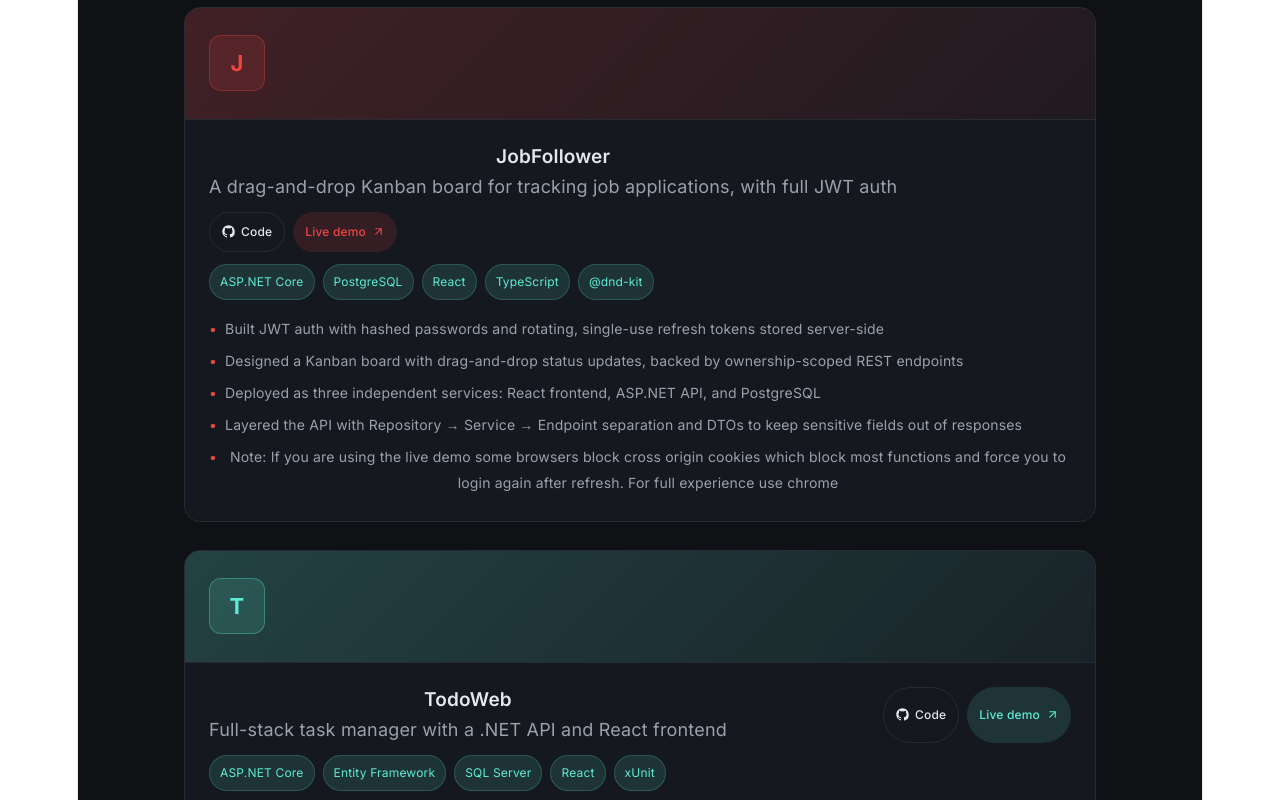
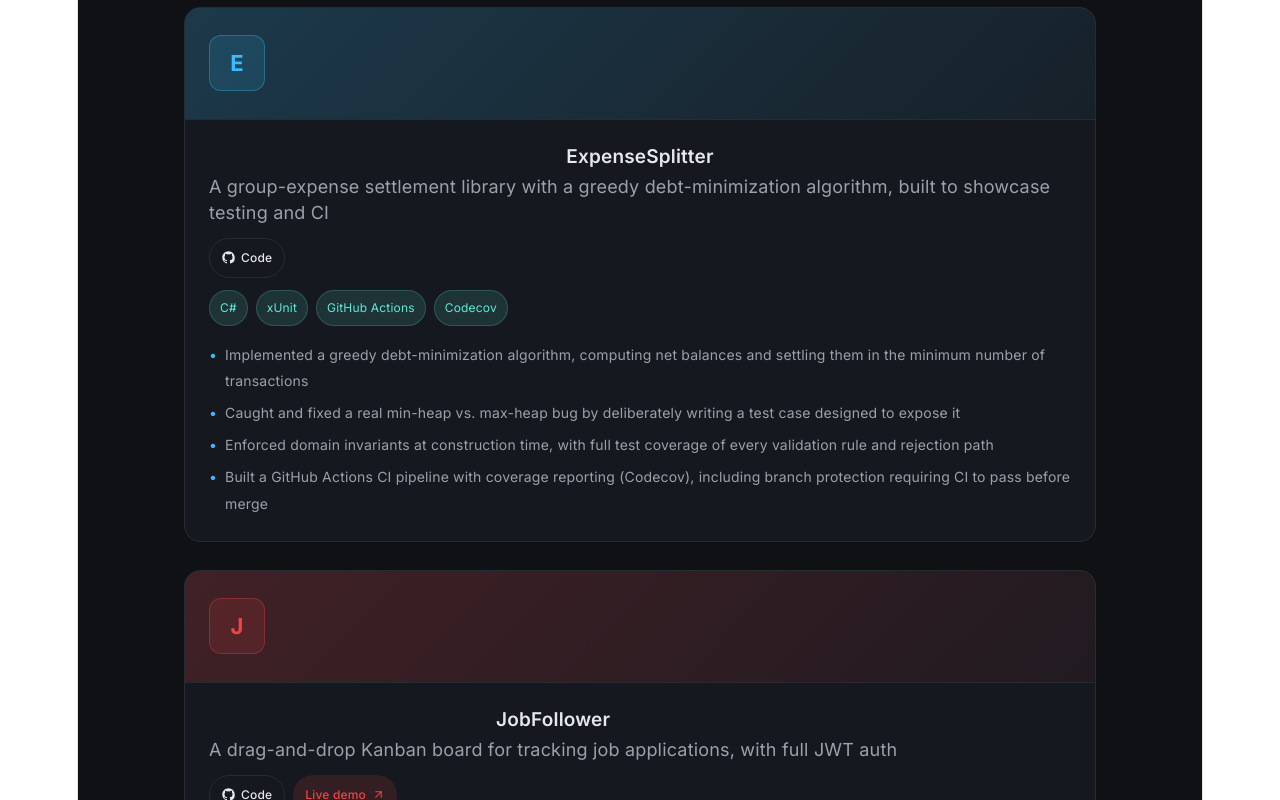
Before and after one commit to KKondor/portfolio, a React (Vite) app: page / in a window 1280 px wide. Shown: the part 880-1680 px from the top of the page. Built offline with nearby package versions, Linux system fonts and the light colour scheme.

Commit message:
feat: added a new project

```diff
--- a/src/KristofPortfolio.jsx
+++ b/src/KristofPortfolio.jsx
@@ -29,6 +29,20 @@ function Linkedin({ size = 18, style }) {
 }
 
 const projects = [
+  {
+    name: "ExpenseSplitter",
+    color: "#38bdf8",
+    tagline: "A group-expense settlement library with a greedy debt-minimization algorithm, built to showcase testing and CI",
+    stack: ["C#", "xUnit", "GitHub Actions", "Codecov"],
+    github: "https://github.com/KKondor/ExpenseSplitter",
+    demo: null,
+    bullets: [
+      "Implemented a greedy debt-minimization algorithm, computing net balances and settling them in the minimum number of transactions",
+      "Caught and fixed a real min-heap vs. max-heap bug by deliberately writing a test case designed to expose it",
+      "Enforced domain invariants at construction time, with full test coverage of every validation rule and rejection path",
+      "Built a GitHub Actions CI pipeline with coverage reporting (Codecov), including branch protection requiring CI to pass before merge",
+    ],
+  },
   {
     name: "JobFollower",
     color: "#ef4444",
@@ -234,14 +248,14 @@ export default function Portfolio() {
         .kk-card-body { padding: 24px; }
         .kk-card-head { display: flex; flex-wrap: wrap; justify-content: space-between; gap: 12px; margin-bottom: 12px; }
         .kk-card-title { font-size: 19px; font-weight: 600; margin: 0 0 4px; }
-        .kk-card-tagline { margin: 0; color: ${c.dim}; }
+        .kk-card-tagline { margin: 0; color: ${c.dim}; text-align:left; }
         .kk-card-actions { display: flex; gap: 8px; flex-shrink: 0; }
         .kk-pill-btn { display: inline-flex; align-items: center; gap: 6px; font-size: 12px; font-weight: 500; padding: 6px 12px; border-radius: 999px; transition: transform .15s ease; }
         .kk-pill-btn:hover { transform: translateY(-2px); }
         .kk-tag-row { display: flex; flex-wrap: wrap; gap: 8px; margin-bottom: 16px; }
         .kk-tag { font-size: 12px; padding: 4px 10px; border-radius: 999px; background: ${c.accentSoft}; color: ${c.accent}; border: 1px solid ${c.accent}33; }
-        .kk-bullets { display: flex; flex-direction: column; gap: 6px; margin: 0; padding: 0; list-style: none; }
-        .kk-bullets li { display: flex; gap: 8px; font-size: 14px; color: ${c.dim}; }
+        .kk-bullets { display: flex; flex-direction: column; gap: 6px; margin: 0; padding: 0; list-style: none; text-align: left; }
+        .kk-bullets li { display: flex; gap: 8px; font-size: 14px; color: ${c.dim}; text-align: left; }
 
         .kk-skills-grid { display: grid; grid-template-columns: 1fr; gap: 24px; }
         @media (min-width: 640px) { .kk-skills-grid { grid-template-columns: 1fr 1fr; } }
```
